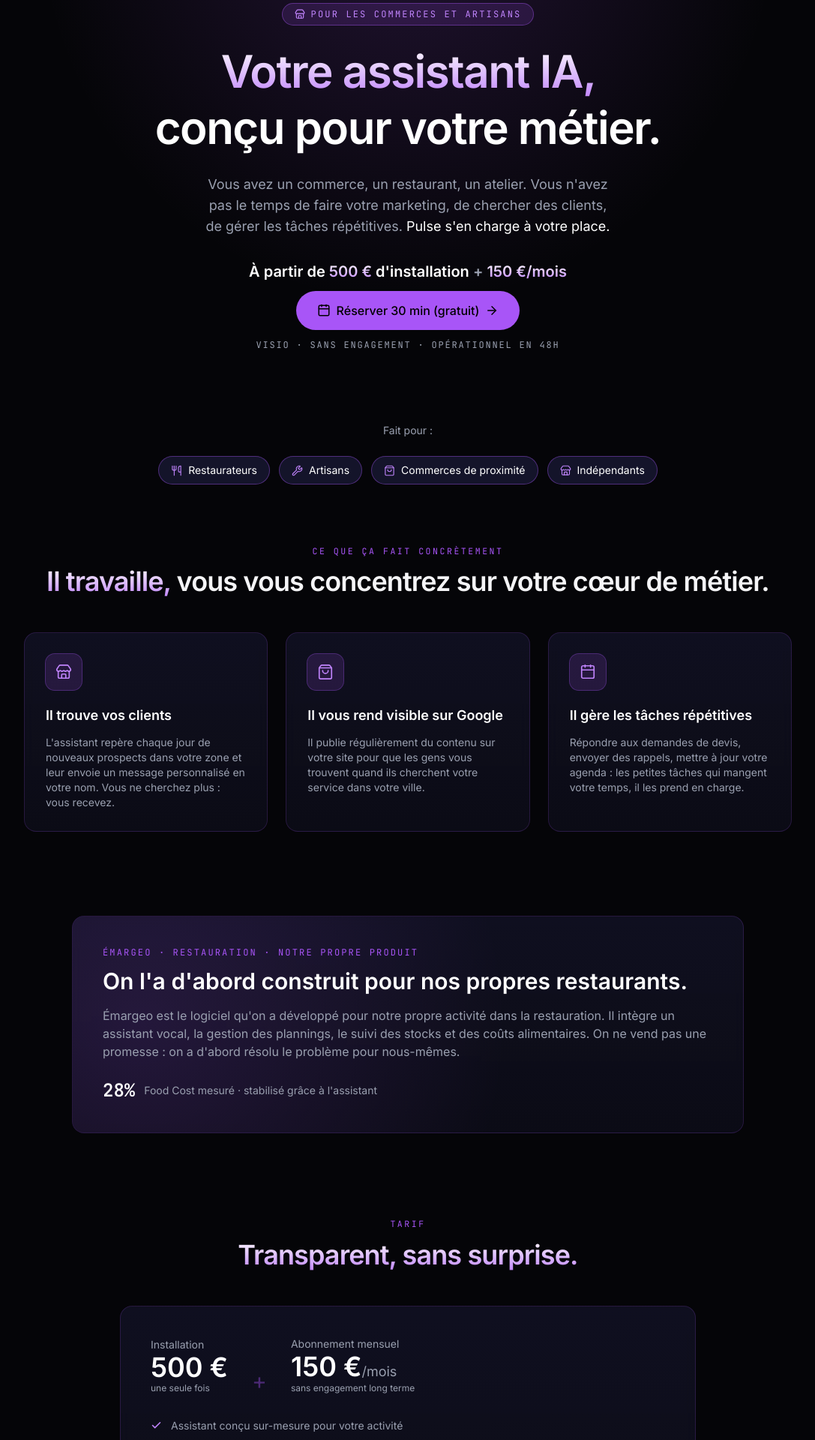
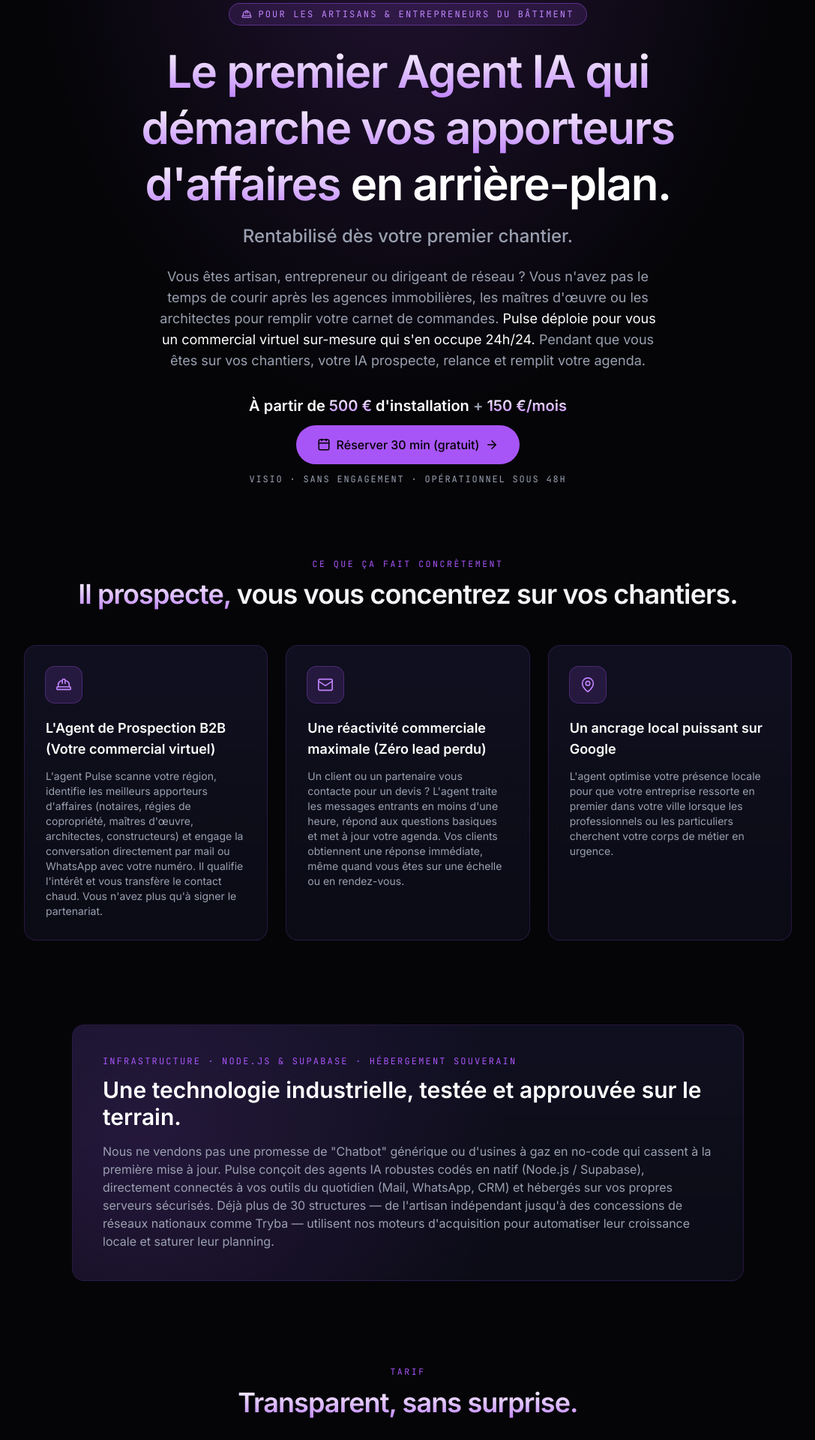
Before and after one commit to afontana33/smatchroom-pulse-vitrine, a Next.js app: page /commerces in a window 1280 px wide. Shown: the part 140-2060 px from the top of the page at 75% size, without its empty margins (96-1183 px from the left). Built offline with nearby package versions, Linux system fonts and the light colour scheme.

Commit message:
Pivot /commerces vers cible artisans BTP (agent prospection B2B)

```diff
--- a/src/app/commerces/page.jsx
+++ b/src/app/commerces/page.jsx
@@ -1,13 +1,13 @@
-import { ArrowRight, Check, Store, Utensils, Wrench, ShoppingBag, Calendar } from 'lucide-react';
+import { ArrowRight, Check, HardHat, Mail, MapPin, Calendar } from 'lucide-react';
 
 export const metadata = {
-  title: 'Pulse pour les commerces et artisans — SmatchRoom Pulse',
+  title: 'Pulse pour les artisans du bâtiment — SmatchRoom Pulse',
   description:
-    "Un assistant IA sur-mesure pour les artisans, restaurateurs et indépendants. Il trouve vos clients, améliore votre visibilité et gère vos tâches répétitives pendant que vous faites votre métier. À partir de 500 € + 150 €/mois.",
+    "Un agent IA qui démarche vos apporteurs d'affaires (notaires, syndics, maîtres d'œuvre, architectes) pendant que vous êtes sur vos chantiers. À partir de 500 € + 150 €/mois.",
   openGraph: {
-    title: 'Pulse pour les commerces et artisans',
+    title: 'Pulse pour les artisans du bâtiment',
     description:
-      "Un assistant IA sur-mesure pour les artisans, restaurateurs et indépendants. Opérationnel en 48h. À partir de 500 € + 150 €/mois.",
+      "L'agent IA qui prospecte vos apporteurs d'affaires et remplit votre agenda. Opérationnel sous 48h. À partir de 500 € + 150 €/mois.",
   },
 };
 
@@ -15,27 +15,20 @@
 
 const BENEFITS = [
   {
-    icon: Store,
-    title: 'Il trouve vos clients',
-    desc: "L'assistant repère chaque jour de nouveaux prospects dans votre zone et leur envoie un message personnalisé en votre nom. Vous ne cherchez plus : vous recevez.",
+    icon: HardHat,
+    title: "L'Agent de Prospection B2B (Votre commercial virtuel)",
+    desc: "L'agent Pulse scanne votre région, identifie les meilleurs apporteurs d'affaires (notaires, régies de copropriété, maîtres d'œuvre, architectes, constructeurs) et engage la conversation directement par mail ou WhatsApp avec votre numéro. Il qualifie l'intérêt et vous transfère le contact chaud. Vous n'avez plus qu'à signer le partenariat.",
   },
   {
-    icon: ShoppingBag,
-    title: 'Il vous rend visible sur Google',
-    desc: "Il publie régulièrement du contenu sur votre site pour que les gens vous trouvent quand ils cherchent votre service dans votre ville.",
+    icon: Mail,
+    title: 'Une réactivité commerciale maximale (Zéro lead perdu)',
+    desc: "Un client ou un partenaire vous contacte pour un devis ? L'agent traite les messages entrants en moins d'une heure, répond aux questions basiques et met à jour votre agenda. Vos clients obtiennent une réponse immédiate, même quand vous êtes sur une échelle ou en rendez-vous.",
   },
   {
-    icon: Calendar,
-    title: 'Il gère les tâches répétitives',
-    desc: "Répondre aux demandes de devis, envoyer des rappels, mettre à jour votre agenda : les petites tâches qui mangent votre temps, il les prend en charge.",
+    icon: MapPin,
+    title: 'Un ancrage local puissant sur Google',
+    desc: "L'agent optimise votre présence locale pour que votre entreprise ressorte en premier dans votre ville lorsque les professionnels ou les particuliers cherchent votre corps de métier en urgence.",
   },
-];
-
-const PROFILES = [
-  { icon: Utensils, label: 'Restaurateurs' },
-  { icon: Wrench, label: 'Artisans' },
-  { icon: ShoppingBag, label: 'Commerces de proximité' },
-  { icon: Store, label: 'Indépendants' },
 ];
 
 export default function CommercesPage() {
@@ -50,16 +43,20 @@
         />
         <div className="relative mx-auto max-w-4xl text-center">
           <div className="mb-6 inline-flex items-center gap-2 rounded-full border border-[var(--border-strong)] bg-[var(--primary-soft)] px-4 py-1.5 font-mono text-xs uppercase tracking-[0.18em] text-[var(--primary-hover)]">
-            <Store size={14} />
-            <span>Pour les commerces et artisans</span>
+            <HardHat size={14} />
+            <span>Pour les artisans & entrepreneurs du bâtiment</span>
           </div>
           <h1 className="text-balance text-4xl font-semibold leading-tight tracking-tight md:text-6xl">
-            <span className="gradient-text">Votre assistant IA,</span>{' '}
-            <span className="text-white">conçu pour votre métier.</span>
+            <span className="gradient-text">Le premier Agent IA qui démarche vos apporteurs d'affaires</span>{' '}
+            <span className="text-white">en arrière-plan.</span>
           </h1>
+          <h3 className="mt-4 text-balance text-xl font-medium text-[var(--muted)] md:text-2xl">
+            Rentabilisé dès votre premier chantier.
+          </h3>
           <p className="mx-auto mt-6 max-w-2xl text-balance text-lg text-[var(--muted)]">
-            Vous avez un commerce, un restaurant, un atelier. Vous n'avez pas le temps de faire votre marketing, de chercher des clients, de gérer les tâches répétitives.{' '}
-            <span className="text-white">Pulse s'en charge à votre place.</span>
+            Vous êtes artisan, entrepreneur ou dirigeant de réseau ? Vous n'avez pas le temps de courir après les agences immobilières, les maîtres d'œuvre ou les architectes pour remplir votre carnet de commandes.{' '}
+            <span className="text-white">Pulse déploie pour vous un commercial virtuel sur-mesure qui s'en occupe 24h/24.</span>{' '}
+            Pendant que vous êtes sur vos chantiers, votre IA prospecte, relance et remplit votre agenda.
           </p>
           <div className="mt-8 flex flex-col items-center gap-3">
             <div className="font-semibold text-white text-xl">
@@ -78,26 +75,8 @@
               <ArrowRight size={18} className="transition-transform group-hover:translate-x-1" />
             </a>
             <p className="font-mono text-xs uppercase tracking-[0.15em] text-[var(--muted)]">
-              Visio · Sans engagement · Opérationnel en 48h
+              Visio · Sans engagement · Opérationnel sous 48h
             </p>
-          </div>
-        </div>
-      </section>
-
-      {/* Pour qui */}
-      <section className="px-6 pb-20">
-        <div className="mx-auto max-w-4xl">
-          <p className="mb-6 text-center text-sm text-[var(--muted)]">Fait pour :</p>
-          <div className="flex flex-wrap justify-center gap-3">
-            {PROFILES.map(({ icon: Icon, label }) => (
-              <div
-                key={label}
-                className="flex items-center gap-2 rounded-full border border-[var(--border-strong)] bg-[var(--surface-2)] px-4 py-2 text-sm text-white"
-              >
-                <Icon size={15} className="text-[var(--primary-hover)]" strokeWidth={1.8} />
-                {label}
-              </div>
-            ))}
           </div>
         </div>
       </section>
@@ -108,7 +87,7 @@
           <div className="mb-12 text-center">
             <p className="eyebrow">Ce que ça fait concrètement</p>
             <h2 className="mt-3 text-balance text-3xl font-semibold tracking-tight md:text-4xl">
-              <span className="gradient-text">Il travaille,</span> vous vous concentrez sur votre cœur de métier.
+              <span className="gradient-text">Il prospecte,</span> vous vous concentrez sur vos chantiers.
             </h2>
           </div>
           <div className="grid gap-6 md:grid-cols-3">
@@ -125,7 +104,7 @@
         </div>
       </section>
 
-      {/* Preuve Émargeo */}
+      {/* Réassurance technique */}
       <section className="px-6 pb-28">
         <div className="mx-auto max-w-4xl">
           <div className="glass relative overflow-hidden rounded-2xl p-8 md:p-10">
@@ -135,18 +114,14 @@
             />
             <div className="relative">
               <p className="font-mono text-xs uppercase tracking-[0.18em] text-[var(--primary)]">
-                Émargeo · Restauration · Notre propre produit
+                Infrastructure · Node.js & Supabase · Hébergement souverain
               </p>
               <h3 className="mt-3 text-2xl font-semibold text-white md:text-3xl">
-                On l'a d'abord construit pour nos propres restaurants.
+                Une technologie industrielle, testée et approuvée sur le terrain.
               </h3>
               <p className="mt-4 text-[var(--muted)]">
-                Émargeo est le logiciel qu'on a développé pour notre propre activité dans la restauration. Il intègre un assistant vocal, la gestion des plannings, le suivi des stocks et des coûts alimentaires. On ne vend pas une promesse : on a d'abord résolu le problème pour nous-mêmes.
+                Nous ne vendons pas une promesse de "Chatbot" générique ou d'usines à gaz en no-code qui cassent à la première mise à jour. Pulse conçoit des agents IA robustes codés en natif (Node.js / Supabase), directement connectés à vos outils du quotidien (Mail, WhatsApp, CRM) et hébergés sur vos propres serveurs sécurisés. Déjà plus de 30 structures — de l'artisan indépendant jusqu'à des concessions de réseaux nationaux comme Tryba — utilisent nos moteurs d'acquisition pour automatiser leur croissance locale et saturer leur planning.
               </p>
-              <div className="mt-6 flex items-center gap-3">
-                <div className="font-mono text-2xl font-semibold text-white">28%</div>
-                <div className="text-sm text-[var(--muted)]">Food Cost mesuré · stabilisé grâce à l'assistant</div>
-              </div>
             </div>
           </div>
         </div>
@@ -166,19 +141,19 @@
               <div>
                 <p className="text-sm text-[var(--muted)]">Installation</p>
                 <p className="text-4xl font-semibold text-white">500 €</p>
-                <p className="text-xs text-[var(--muted)]">une seule fois</p>
+                <p className="text-xs text-[var(--muted)]">une seule fois, HT</p>
               </div>
               <div className="hidden text-3xl text-[var(--border-strong)] sm:block">+</div>
               <div>
                 <p className="text-sm text-[var(--muted)]">Abonnement mensuel</p>
-                <p className="text-4xl font-semibold text-white">150 €<span className="text-lg font-normal text-[var(--muted)]">/mois</span></p>
-                <p className="text-xs text-[var(--muted)]">sans engagement long terme</p>
+                <p className="text-4xl font-semibold text-white">150 €<span className="text-lg font-normal text-[var(--muted)]">/mois HT</span></p>
+                <p className="text-xs text-[var(--muted)]">sans engagement</p>
               </div>
             </div>
             <ul className="mb-8 space-y-3">
               {[
-                'Assistant conçu sur-mesure pour votre activité',
-                'Opérationnel en 48h après le premier appel',
+                'Agent conçu sur-mesure pour votre corps de métier',
+                'Opérationnel sous 48h après le premier appel',
                 'Tableau de bord simple pour suivre ce qu\'il fait',
                 'Support disponible si vous avez une question',
                 'Vous pouvez arrêter quand vous voulez',
@@ -189,10 +164,15 @@
                 </li>
               ))}
             </ul>
+            <div className="mb-8 rounded-xl border border-[var(--border-strong)] bg-[var(--surface-2)] p-5">
+              <p className="text-sm text-[var(--muted)]">
+                Sur une année complète, votre infrastructure Pulse vous coûte <span className="text-white font-medium">2 300 € HT</span>. Un seul chantier moyen décroché grâce à un partenaire (rénovation, électricité, menuiserie, peinture, plomberie) oscille entre <span className="text-white font-medium">3 000 € et 15 000 €</span>. Il suffit d'un seul contrat ou de quelques rendez-vous générés par l'IA dans l'année pour que l'agent soit 100 % rentabilisé. Tout le reste, c'est du bénéfice pur pour votre entreprise.
+              </p>
+            </div>
             <p className="text-xs text-[var(--muted)]/60">
               * Le tarif exact est confirmé lors du diagnostic de cadrage (30 min, offert). Il peut varier selon la complexité de votre besoin. Voir nos{' '}
               <a href="/cgv" className="underline hover:text-[var(--muted)]">CGV</a>{' '}
-              pour les détails, notamment concernant la garantie de déploiement en 48h.
+              pour les détails, notamment concernant la garantie de déploiement sous 48h.
             </p>
           </div>
         </div>
@@ -215,14 +195,19 @@
                 role: "Franchisé Tryba · Pau",
               },
               {
-                quote: "Je passais mes soirées à répondre aux demandes de devis. Maintenant c'est géré automatiquement et mes réponses partent en moins d'une heure. Mes clients me disent que je suis le plus réactif du coin.",
-                name: "Sandra Morel",
-                role: "Esthéticienne · Bordeaux",
+                quote: "Je n'avais pas le temps de faire du réseau. J'ai branché l'agent Pulse la semaine dernière : il a décroché 3 nouveaux partenariats locaux avec des apporteurs d'affaires en seulement 7 jours. La machine tourne toute seule en arrière-plan.",
+                name: "Karim Bensalem",
+                role: "Plombier indépendant · Marseille",
               },
               {
-                quote: "J'avais zéro présence sur Google. En deux mois, je ressors sur les recherches 'plombier urgence' dans ma ville. J'ai au moins 4-5 nouveaux appels par semaine que je n'aurais pas eus avant.",
-                name: "Karim Bensalem",
-                role: "Plombier indépendant · Toulouse",
+                quote: "J'étais sceptique sur l'IA pour le bâtiment, mais les résultats sont indiscutables. L'agent a ciblé et contacté les syndics et agences immobilières de mes arrondissements cibles. Résultat : j'ai récupéré deux gros chantiers de rénovation complète en moins d'un mois.",
+                name: "Valentin Girard",
+                role: "Électricien · Paris",
+              },
+              {
+                quote: "L'agent tourne pendant que je suis sur mes chantiers. Il m'a décroché des rendez-vous réguliers avec des maîtres d'œuvre sur la métropole lilloise. Mon planning est plein pour les 3 prochains mois, je recommande Pulse les yeux fermés.",
+                name: "Benoît Mercier",
+                role: "Peintre en bâtiment · Lille",
               },
             ].map(({ quote, name, role }) => (
               <div key={name} className="glass rounded-2xl p-8">
@@ -252,10 +237,10 @@
           <div className="rounded-3xl border border-[var(--border-strong)] bg-gradient-to-b from-[var(--surface-2)] to-[var(--surface)] p-10 md:p-14">
             <p className="eyebrow">Première étape</p>
             <h2 className="mt-3 text-balance text-2xl font-semibold tracking-tight md:text-4xl">
-              <span className="gradient-text">30 min pour voir si on peut vous aider.</span>
+              <span className="gradient-text">30 minutes pour voir si on peut saturer votre carnet de commandes.</span>
             </h2>
             <p className="mx-auto mt-4 max-w-lg text-balance text-[var(--muted)]">
-              On comprend votre activité, on vous explique ce qu'on peut faire pour vous. Si ce n'est pas pertinent, on vous le dit aussi.
+              On étudie votre secteur géographique, on analyse vos concurrents et on vous explique ce qu'on peut brancher pour vous. Si votre zone est déjà prise par un autre artisan ou si ce n'est pas pertinent pour votre métier, on vous le dit aussi.
             </p>
             <div className="mt-8 flex flex-col items-center gap-3">
               <a
@@ -265,11 +250,11 @@
                 className="group inline-flex items-center gap-2 rounded-full bg-[var(--primary)] px-8 py-4 text-base font-medium text-black transition-all hover:bg-[var(--primary-hover)] hover:shadow-[0_0_40px_-5px_var(--primary-glow)]"
               >
                 <Calendar size={18} />
-                Réserver mon créneau (gratuit)
+                Réserver mon créneau (Gratuit)
                 <ArrowRight size={18} className="transition-transform group-hover:translate-x-1" />
               </a>
               <p className="font-mono text-xs uppercase tracking-[0.18em] text-[var(--muted)]">
-                30 min · Visio · Sans engagement
+                30 min · Visio · Sans engagement · Le tarif exact est confirmé lors de ce diagnostic.
               </p>
             </div>
           </div>
```
